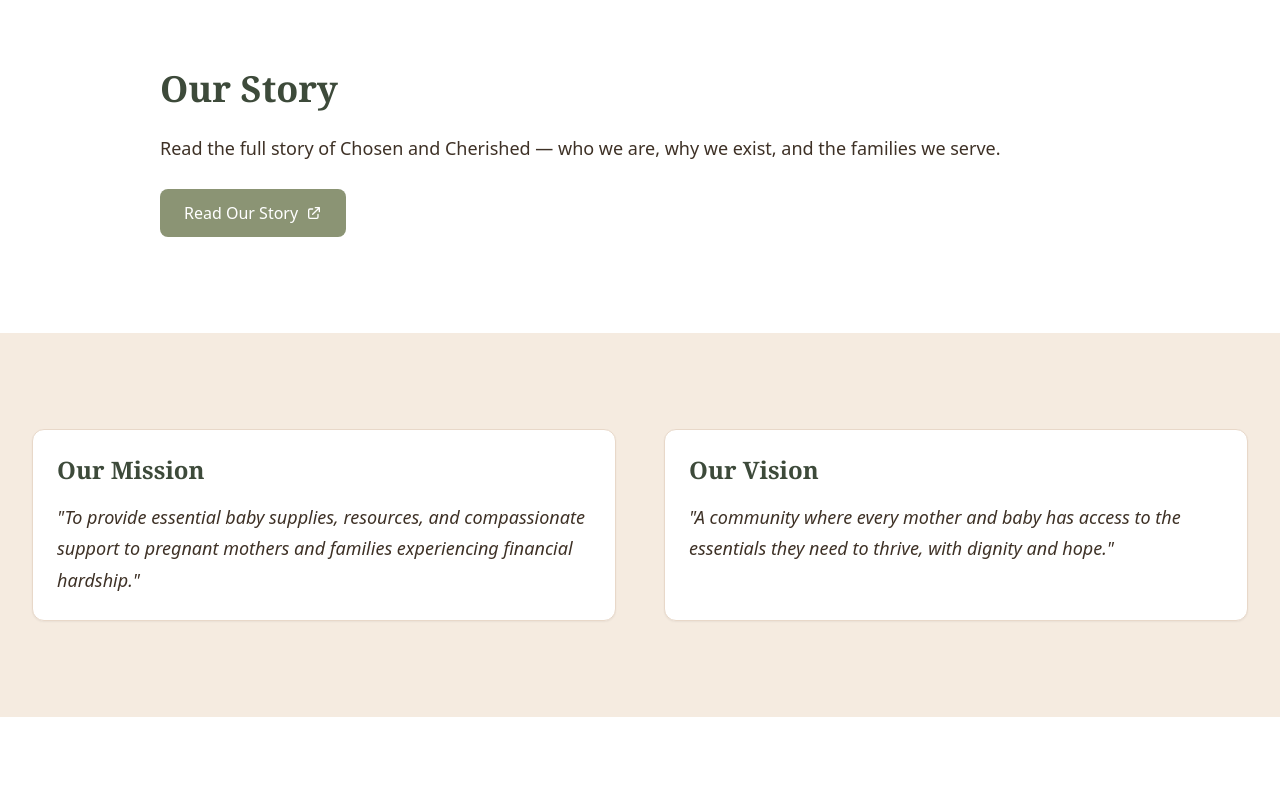
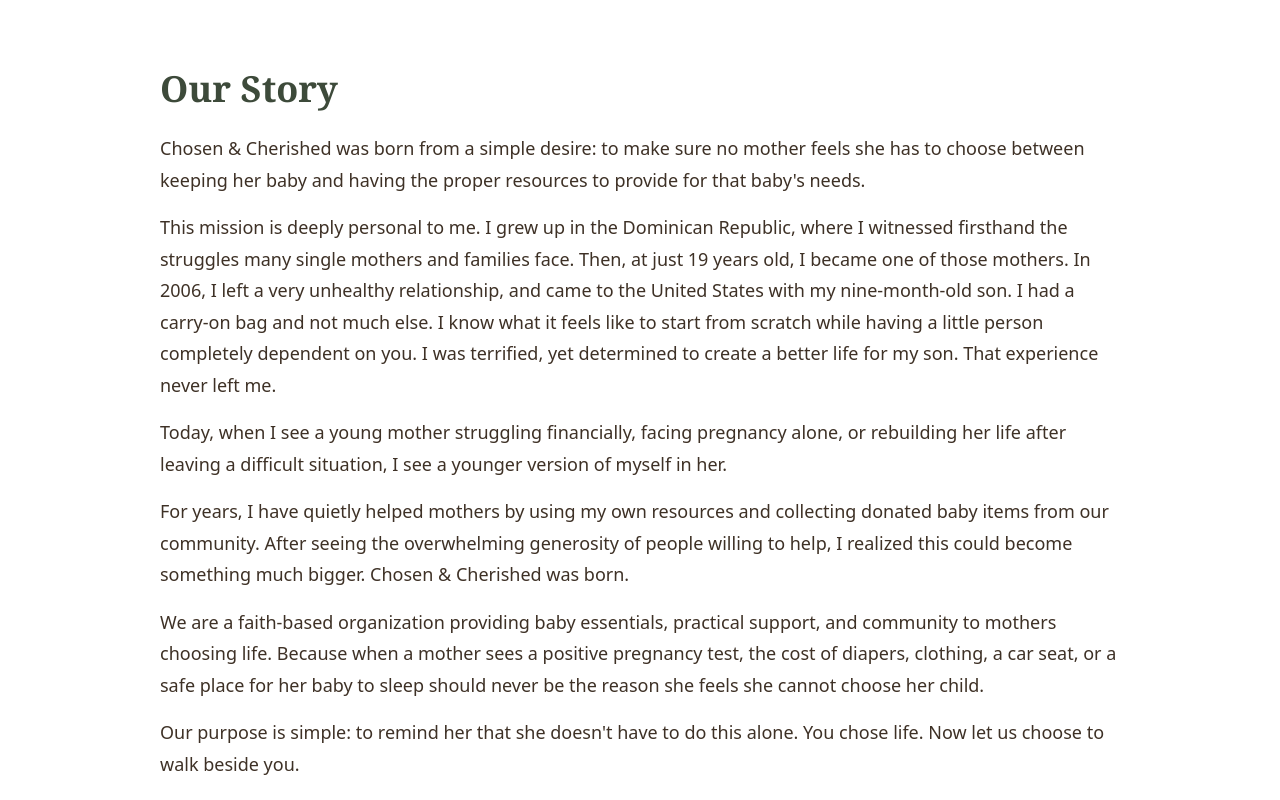
Before and after one commit to Nezuko3131/chosen-and-cherished, a Next.js app: page /about in a window 1280 px wide. Shown: the part 420-1220 px from the top of the page. Built offline with nearby package versions, Linux system fonts and the light colour scheme.

Commit message:
Update: Our Story text with full content and proper separation

```diff
--- a/app/about/page.tsx
+++ b/app/about/page.tsx
@@ -16,7 +16,7 @@
       children: [
         {
           _type: "span",
-          text: "Chosen and Cherished was founded with a simple belief: every mother deserves to feel supported, valued, and equipped during one of life's most transformative journeys.",
+          text: "Chosen & Cherished was born from a simple desire: to make sure no mother feels she has to choose between keeping her baby and having the proper resources to provide for that baby's needs.",
         },
       ],
     },
@@ -25,7 +25,7 @@
       children: [
         {
           _type: "span",
-          text: "We understand that unexpected circumstances can create real challenges for families. That's why we're here—to bridge the gap and ensure that no baby goes without essential supplies, and no mother faces pregnancy or early parenthood alone.",
+          text: "This mission is deeply personal to me. I grew up in the Dominican Republic, where I witnessed firsthand the struggles many single mothers and families face. Then, at just 19 years old, I became one of those mothers. In 2006, I left a very unhealthy relationship, and came to the United States with my nine-month-old son. I had a carry-on bag and not much else. I know what it feels like to start from scratch while having a little person completely dependent on you. I was terrified, yet determined to create a better life for my son. That experience never left me.",
         },
       ],
     },
@@ -34,7 +34,34 @@
       children: [
         {
           _type: "span",
-          text: "Our name reflects our core belief: every family is chosen, every mother is cherished, and no one should face hardship by themselves.",
+          text: "Today, when I see a young mother struggling financially, facing pregnancy alone, or rebuilding her life after leaving a difficult situation, I see a younger version of myself in her.",
+        },
+      ],
+    },
+    {
+      _type: "block",
+      children: [
+        {
+          _type: "span",
+          text: "For years, I have quietly helped mothers by using my own resources and collecting donated baby items from our community. After seeing the overwhelming generosity of people willing to help, I realized this could become something much bigger. Chosen & Cherished was born.",
+        },
+      ],
+    },
+    {
+      _type: "block",
+      children: [
+        {
+          _type: "span",
+          text: "We are a faith-based organization providing baby essentials, practical support, and community to mothers choosing life. Because when a mother sees a positive pregnancy test, the cost of diapers, clothing, a car seat, or a safe place for her baby to sleep should never be the reason she feels she cannot choose her child.",
+        },
+      ],
+    },
+    {
+      _type: "block",
+      children: [
+        {
+          _type: "span",
+          text: "Our purpose is simple: to remind her that she doesn't have to do this alone. You chose life. Now let us choose to walk beside you.",
         },
       ],
     },
@@ -127,21 +154,12 @@
       <section className="section-padding bg-white">
         <div className="container-narrow">
           <h2 className="heading-md text-forest-500 mb-6">Our Story</h2>
-          <p className="text-body text-warm-700 mb-6">
-            Read the full story of Chosen and Cherished — who we are, why we exist,
-            and the families we serve.
-          </p>
-          <a
-            href="https://acrobat.adobe.com/id/urn:aaid:sc:US:3804a4ed-2cd3-446e-b051-e3c55292efd9"
-            target="_blank"
-            rel="noopener noreferrer"
-            className="btn-primary inline-flex items-center gap-2"
-          >
-            Read Our Story
-            <svg className="w-4 h-4" fill="none" viewBox="0 0 24 24" stroke="currentColor">
-              <path strokeLinecap="round" strokeLinejoin="round" strokeWidth={2} d="M10 6H6a2 2 0 00-2 2v10a2 2 0 002 2h10a2 2 0 002-2v-4M14 4h6m0 0v6m0-6L10 14" />
-            </svg>
-          </a>
+          <div
+            className="space-y-4 text-body text-warm-700"
+            dangerouslySetInnerHTML={{
+              __html: renderBlocks(content.ourStory),
+            }}
+          />
         </div>
       </section>
 
```
